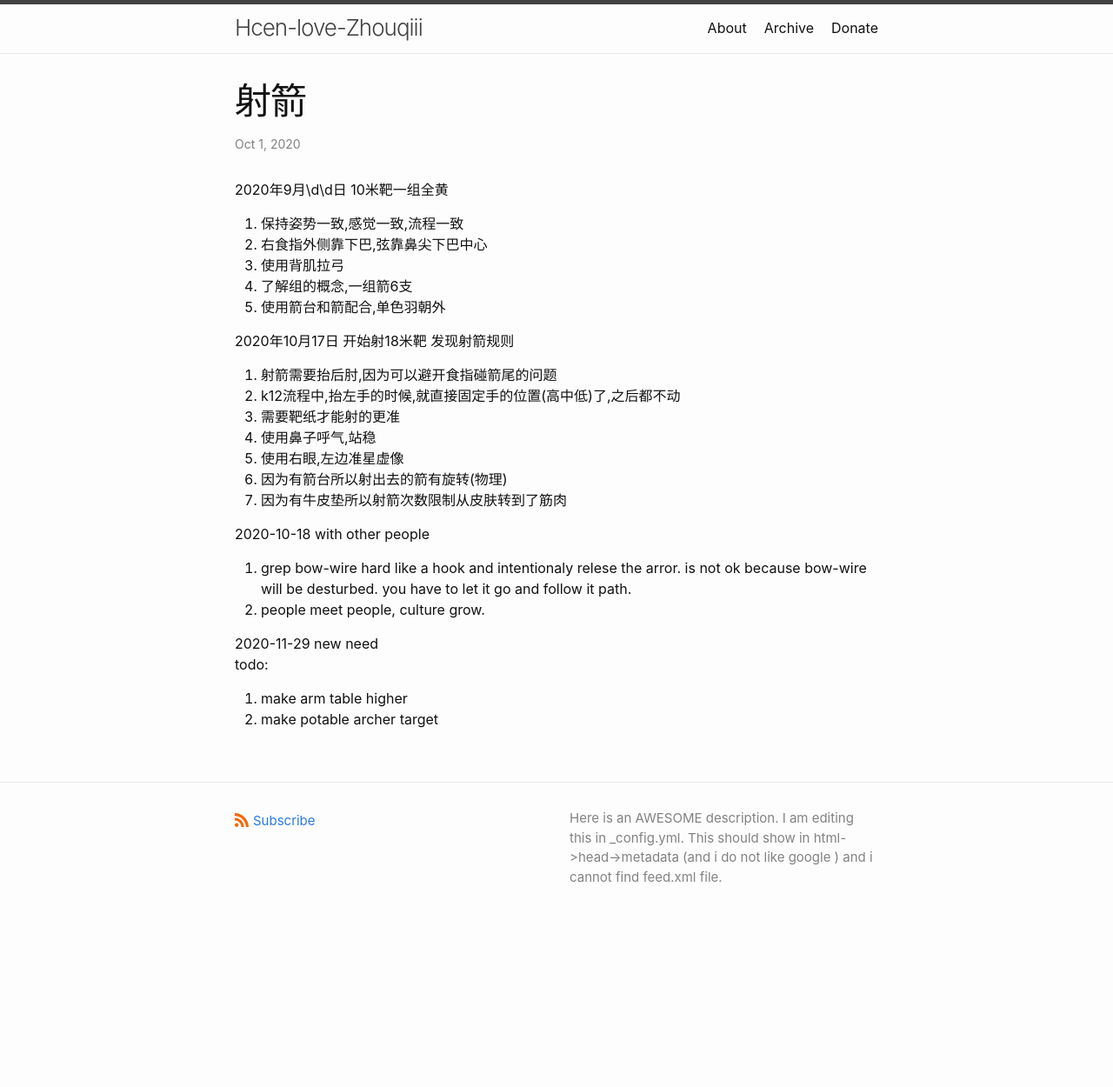
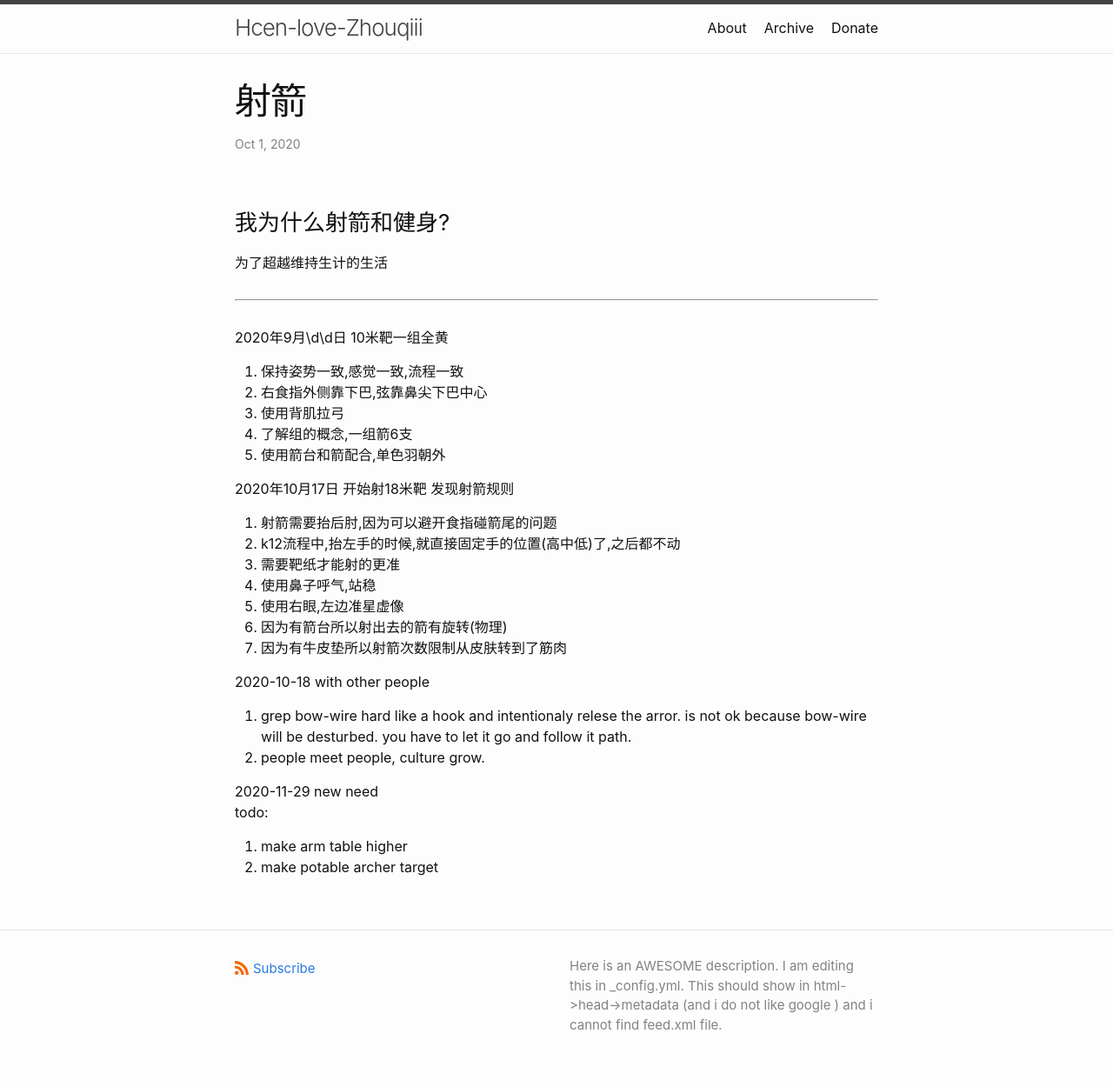
Before and after one commit to hcen1997/hcen1997.github.io, a Jekyll site: the page built from _posts/2020-10-1-射箭.md, in a window 1280 px wide. Shown: the whole page at 87% size. Built offline with Jekyll 4.4.1, drawn with Linux system fonts in a browser that asks for light colours; comment, search, counter and statistics services are not loaded; before the commit the page ends 1080 px from its top, so only the background shows below that.

Commit message:
站起来 hcen

```diff
--- a/_posts/2020-10-1-射箭.md
+++ b/_posts/2020-10-1-射箭.md
@@ -1,5 +1,10 @@
 ---
 layout: post
+---
+### 我为什么射箭和健身?
+
+为了超越维持生计的生活
+
 ---
 2020年9月\d\d日 10米靶一组全黄
 1. 保持姿势一致,感觉一致,流程一致
```
